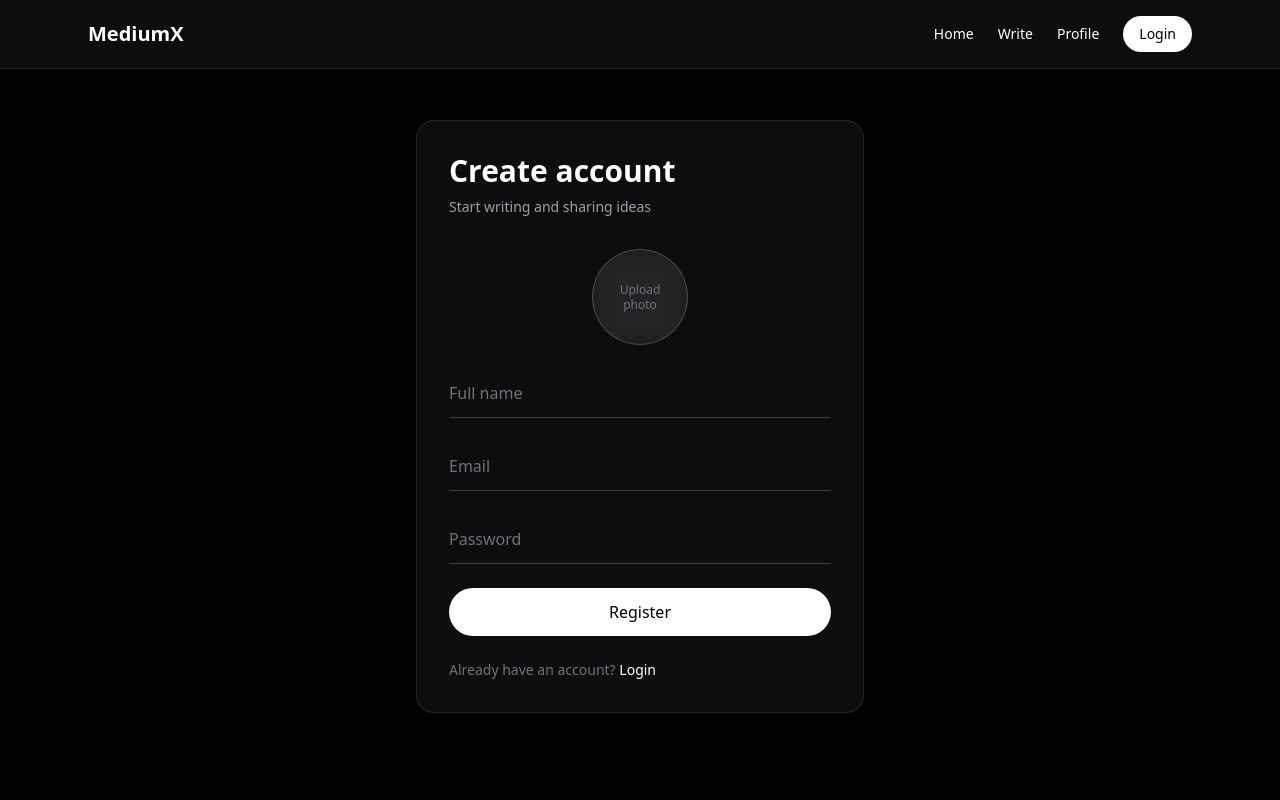
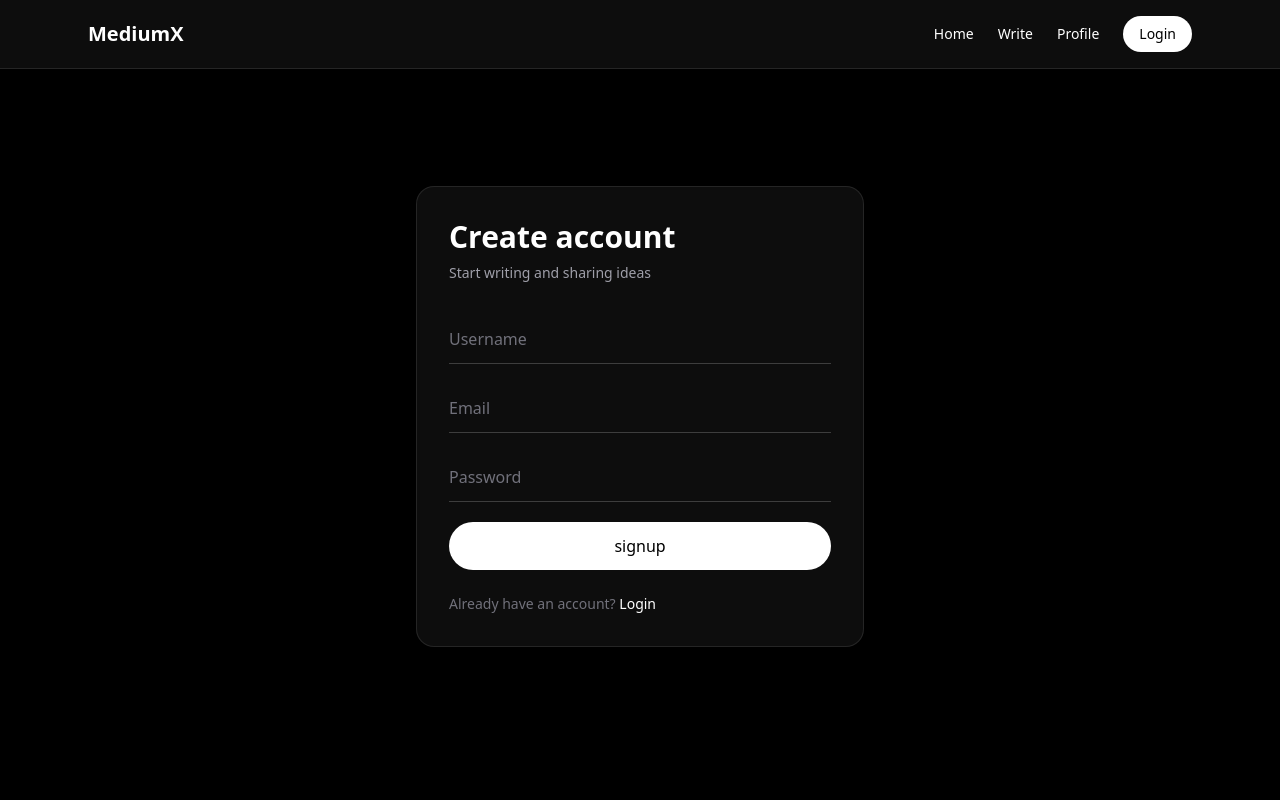
Before and after one commit to SaqibFarhanProgrammer/Codium, a Next.js app: page /signup in a window 1280 px wide. Shown: the top 800 px of the page. Built offline with nearby package versions, Linux system fonts and the light colour scheme.

Commit message:
working on auth

```diff
--- a/package.json
+++ b/package.json
@@ -32,7 +32,7 @@
   "devDependencies": {
     "@tailwindcss/postcss": "^4",
     "autoprefixer": "^10.4.23",
-    "axios": "^1.13.2",
+    "axios": "^1.13.4",
     "clsx": "^2.1.1",
     "eslint": "^9",
     "eslint-config-next": "16.1.2",
--- a/src/app/api/users/get_user_data/route.js
+++ b/src/app/api/users/get_user_data/route.js
@@ -11,7 +11,7 @@ export async function GET() {
     const decoded = jwt.verify(token, process.env.JWT_SECRET);
 
     if (!token) {
-        return new Response(JSON.stringify({ error: 'Token not found' }), { status: 401 });
+      return new Response(JSON.stringify({ error: 'Token not found' }), { status: 401 });
     }
 
     const user = await User.findById(decoded.id);
--- a/src/app/signup/page.jsx
+++ b/src/app/signup/page.jsx
@@ -1,11 +1,36 @@
 'use client';
-import Link from 'next/link';
-import Profile_picture from '@/components/auth-component/Profile_picture';
-import { useContext } from 'react';
-import Context from '@/context/context';
+import { useForm } from 'react-hook-form';
+
+import axios from 'axios';
+import { useState } from 'react';
 
 export default function Register() {
-  const { settoggleAuth } = useContext(Context);
+  const {
+    register,
+    handleSubmit,
+    watch,
+    formState: { errors },
+  } = useForm();
+
+  const [isSubmit, setisSubmit] = useState("");
+
+  const RegisterUser = async (data) => {
+    const { username, email, password } = data;
+
+    setisSubmit("loading");
+    const response = await axios.post('/api/users/signup', {
+      username: username,
+      email: email,
+      password: password,
+    });
+
+    if( response.status === 200){
+      setisSubmit("user created")
+    }
+
+
+    setisSubmit("loading false");
+  };
 
   return (
     <div className="min-h-screen flex items-center justify-center px-6">
@@ -13,34 +38,64 @@ export default function Register() {
         <h1 className="text-3xl font-semibold mb-2">Create account</h1>
         <p className="text-sm text-zinc-400 mb-8">Start writing and sharing ideas</p>
 
-        <form className="space-y-6">
-          <Profile_picture />
+        <form className="space-y-6" onSubmit={handleSubmit(RegisterUser)}>
+          <div className="mb-5">
             <input
+              {...register('username', { required: 'Username is required' })}
               type="text"
-            placeholder="Full name"
-            className="w-full bg-transparent border-b border-white/20 py-3 outline-none placeholder:text-zinc-500"
+              placeholder="Username"
+              className={`w-full bg-transparent border-b py-3 outline-none placeholder:text-zinc-500 ${
+                errors.username ? 'border-red-400' : 'border-white/20'
+              }`}
             />
+            {errors.username && (
+              <p className="text-red-400 text-sm mt-1">{errors.username.message}</p>
+            )}
+          </div>
 
+          <div className="mb-5">
             <input
+              {...register('email', {
+                required: 'Email is required',
+                pattern: { value: /^\S+@\S+$/i, message: 'Invalid email address' },
+              })}
               type="email"
               placeholder="Email"
-            className="w-full bg-transparent border-b border-white/20 py-3 outline-none placeholder:text-zinc-500"
+              className={`w-full bg-transparent border-b py-3 outline-none placeholder:text-zinc-500 ${
+                errors.email ? 'border-red-400' : 'border-white/20'
+              }`}
             />
+            {errors.email && <p className="text-red-400 text-sm mt-1">{errors.email.message}</p>}
+          </div>
 
+          <div className="mb-5">
             <input
+              {...register('password', {
+                required: 'Password is required',
+                minLength: { value: 6, message: 'Minimum 6 characters' },
+              })}
               type="password"
               placeholder="Password"
-            className="w-full bg-transparent border-b border-white/20 py-3 outline-none placeholder:text-zinc-500"
+              className={`w-full bg-transparent border-b py-3 outline-none placeholder:text-zinc-500 ${
+                errors.password ? 'border-red-400' : 'border-white/20'
+              }`}
             />
+            {errors.password && (
+              <p className="text-red-400 text-sm mt-1">{errors.password.message}</p>
+            )}
+          </div>
 
-          <button className="w-full py-3 rounded-full bg-white text-black font-medium">
-            Register
+          <button
+            type="submit"
+            className="w-full py-3 rounded-full bg-white text-black font-medium"
+          >
+            {isSubmit === 'loading' ? 'loading' : 'signup'}
           </button>
         </form>
 
         <p className="text-sm text-zinc-500 mt-6">
           Already have an account?{' '}
-          <button onClick={() => settoggleAuth('login')} className="text-white">
+          <button type="submit" className="text-white">
             Login
           </button>
         </p>
--- a/src/components/auth-component/Login.jsx
+++ /dev/null
@@ -1,41 +0,0 @@
-import Context from '@/context/context';
-import Link from 'next/link';
-import { useContext } from 'react';
-
-export default function Login() {
-  const { settoggleAuth } = useContext(Context);
-
-  return (
-    <div className="min-h-screen flex items-center justify-center px-6">
-      <div className="w-full max-w-md rounded-2xl bg-white/5 backdrop-blur-xl border border-white/10 p-8">
-        <h1 className="text-3xl font-semibold mb-2">Welcome back</h1>
-        <p className="text-sm text-zinc-400 mb-8">Sign in to continue writing</p>
-
-        <form className="space-y-6">
-          <input
-            type="email"
-            placeholder="Email"
-            className="w-full bg-transparent border-b border-white/20 py-3 outline-none placeholder:text-zinc-500"
-          />
-
-          <input
-            type="password"
-            placeholder="Password"
-            className="w-full bg-transparent border-b border-white/20 py-3 outline-none placeholder:text-zinc-500"
-          />
-
-          <button className="w-full py-3 rounded-full bg-white text-black font-medium">
-            Login
-          </button>
-        </form>
-
-        <p className="text-sm text-zinc-500 mt-6">
-          Don’t have an account?{' '}
-          <button onClick={() => settoggleAuth('register')} className="text-white">
-            Register
-          </button>
-        </p>
-      </div>
-    </div>
-  );
-}
--- a/src/components/auth-component/Profile_picture.jsx
+++ /dev/null
@@ -1,41 +0,0 @@
-'use client';
-
-import { useState } from 'react';
-import { islogin } from '../../../appConfig';
-import { redirect } from 'next/navigation';
-
-export default function Profile_picture({ onChange }) {
-  const [preview, setPreview] = useState(null);
-
-  function handleUpload(e) {
-    const file = e.target.files[0];
-    if (!file) return;
-
-    setPreview(URL.createObjectURL(file));
-    onChange?.(file);
-  }
-
-  if (islogin) {
-    redirect('/auth');
-  }
-
-  return (
-    <div className="flex justify-center">
-      <label className="relative cursor-pointer">
-        <input type="file" accept="image/*" onChange={handleUpload} className="hidden" />
-
-        <div className="w-24 h-24 rounded-full border border-white/20 bg-white/5 backdrop-blur-md overflow-hidden flex items-center justify-center hover:bg-white/10 transition">
-          {preview ? (
-            <img src={preview} alt="Profile" className="w-full h-full object-cover" />
-          ) : (
-            <span className="text-xs text-zinc-500 text-center leading-tight">
-              Upload
-              <br />
-              photo
-            </span>
-          )}
-        </div>
-      </label>
-    </div>
-  );
-}
--- a/src/components/auth-component/Register.jsx
+++ /dev/null
@@ -1,50 +0,0 @@
-'use client';
-import Link from 'next/link';
-import Profile_picture from './Profile_picture';
-import { useContext } from 'react';
-import Context from '@/context/context';
-
-export default function Register() {
-  const { settoggleAuth } = useContext(Context);
-
-  return (
-    <div className="min-h-screen flex items-center justify-center px-6">
-      <div className="w-full max-w-md rounded-2xl bg-white/5 backdrop-blur-xl border border-white/10 p-8">
-        <h1 className="text-3xl font-semibold mb-2">Create account</h1>
-        <p className="text-sm text-zinc-400 mb-8">Start writing and sharing ideas</p>
-
-        <form className="space-y-6">
-          <Profile_picture />
-          <input
-            type="text"
-            placeholder="Full name"
-            className="w-full bg-transparent border-b border-white/20 py-3 outline-none placeholder:text-zinc-500"
-          />
-
-          <input
-            type="email"
-            placeholder="Email"
-            className="w-full bg-transparent border-b border-white/20 py-3 outline-none placeholder:text-zinc-500"
-          />
-
-          <input
-            type="password"
-            placeholder="Password"
-            className="w-full bg-transparent border-b border-white/20 py-3 outline-none placeholder:text-zinc-500"
-          />
-
-          <button className="w-full py-3 rounded-full bg-white text-black font-medium">
-            Register
-          </button>
-        </form>
-
-        <p className="text-sm text-zinc-500 mt-6">
-          Already have an account?{' '}
-          <button onClick={() => settoggleAuth('login')} className="text-white">
-            Login
-          </button>
-        </p>
-      </div>
-    </div>
-  );
-}
--- a/src/models/user.models.js
+++ b/src/models/user.models.js
@@ -8,10 +8,6 @@ const userSchema = new mongoose.Schema({
   image: { type: String, default: null },
   isVerified: { type: Boolean, default: false },
   createdAt: { type: Date, default: Date.now },
-  ForgetPasswordToken: { type: String, default: null },
-  ForgetPasswordTokenExpiry: { type: Date, default: null },
-  verifyToken: { type: String, default: null },
-  verifyTokenExpiry: { type: Date, default: null },
 });
 
 export const User = mongoose.models.User || mongoose.model('User', userSchema);
```
Also changed, not shown: src/app/login/page.jsx (+3 -4 lines), 1 other file (tests, documents, lock files or other folders). Lines whose indentation alone changed are shown as unchanged.
